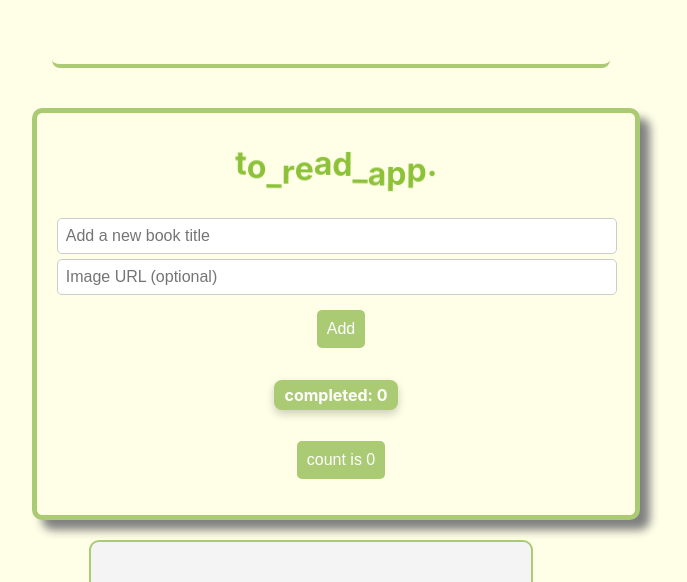
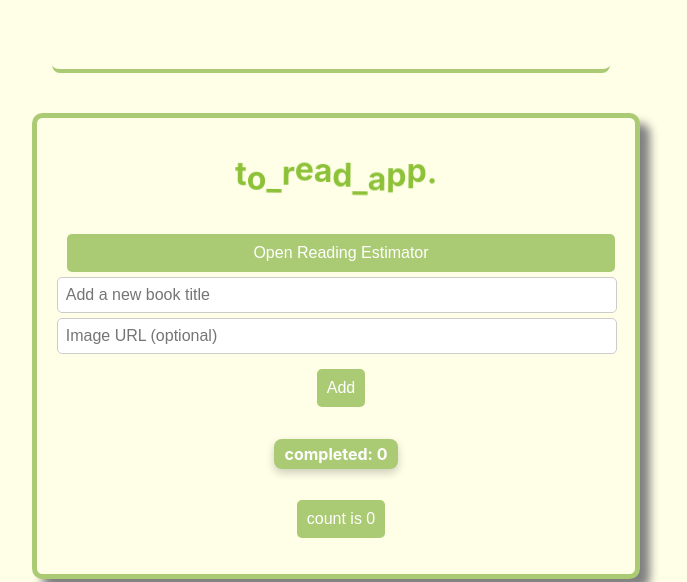
Before and after one commit to wunder-frau/pet, a React (Create React App) app: page / in a window 1280 px wide. Shown: the part 216-798 px from the top of the page, without its empty margins (329-1016 px from the left). Built offline with nearby package versions, Linux system fonts and the light colour scheme.

Commit message:
refactor: Added State (isEstimatorVisible) in App.tsx, Added a Button to Trigger the Popup, Wrapped the ReadingEstimator Component in a Modal, Styled the Modal and Overlay

```diff
--- a/src/App.tsx
+++ b/src/App.tsx
@@ -20,6 +20,8 @@ const App: React.FC = () => {
 		}
 		return [];
 	});
+
+	const [isEstimatorVisible, setEstimatorVisible] = useState(false);
 
 	useEffect(() => {
 		localStorage.setItem('toreads', JSON.stringify(toreads));
@@ -49,6 +51,16 @@ const App: React.FC = () => {
 	return (
 		<>
 			<Bookshelf books={toreads} />
+			{isEstimatorVisible && (
+				<div className="modal">
+					<div className="modal-content">
+						<button className="close-button" onClick={() => setEstimatorVisible(false)}>
+							&times;
+						</button>
+						<ReadingEstimator />
+					</div>
+				</div>
+			)}
 			<div className="App">
 				<h1>
 					{title.split('').map((letter, index) => (
@@ -57,6 +69,9 @@ const App: React.FC = () => {
 						</span>
 					))}
 				</h1>
+				<button onClick={() => setEstimatorVisible(true)} className="open-estimator-button">
+				Open Reading Estimator
+				</button>
 				<AddToread addToread={addToread} />
 				<ToreadList toreads={toreads} toggleToread={toggleToread} deleteToread={deleteToread} />
 				<p className="completed-count">completed: {completedCount}</p>
@@ -66,7 +81,6 @@ const App: React.FC = () => {
 					</button>
 				</p>
 			</div>
-			<ReadingEstimator />
 		</>
 	);
 };
```
